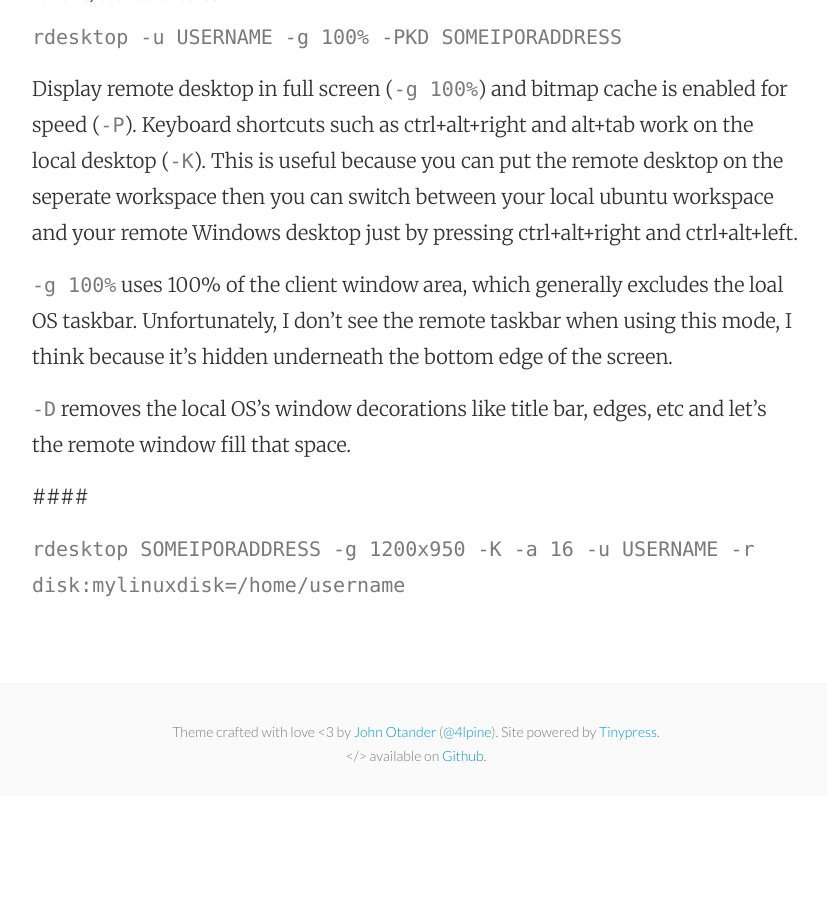
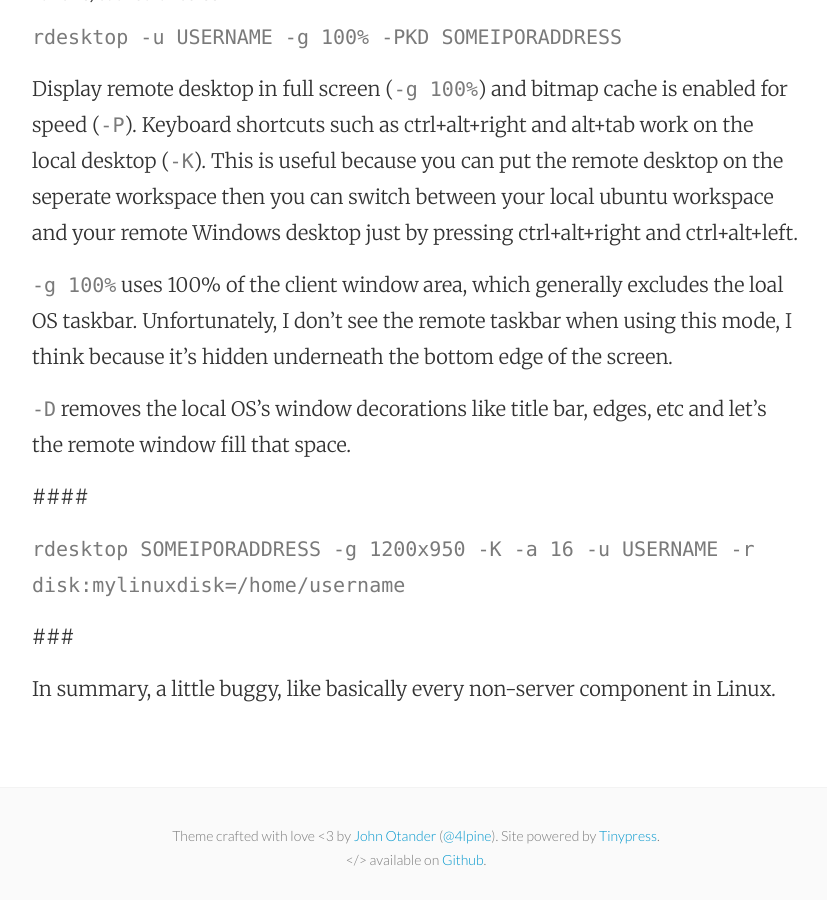
Before and after one commit to mattymaloney/mattymaloney.github.io, a Jekyll site: the page built from _posts/2016-04-09-rdesktop-rdp.md, in a window 1280 px wide and 900 px high, scrolled down 1296 px. Shown: the whole window, without its empty margins (224-1051 px from the left). Built offline with Jekyll 4.4.1, drawn with Linux system fonts in a browser that asks for light colours; before the commit the page ends 2092 px from its top, so only the background shows below that.

Commit message:
Created 2016-04-09-rdesktop-rdp.md

```diff
--- a/_posts/2016-04-09-rdesktop-rdp.md
+++ b/_posts/2016-04-09-rdesktop-rdp.md
@@ -39,3 +39,7 @@ Display remote desktop in full screen (`-g 100%`) and bitmap cache is enabled fo
 ####
 
 `rdesktop SOMEIPORADDRESS -g 1200x950 -K -a 16 -u USERNAME -r disk:mylinuxdisk=/home/username`
+
+###
+
+In summary, a little buggy, like basically every non-server component in Linux.
```
